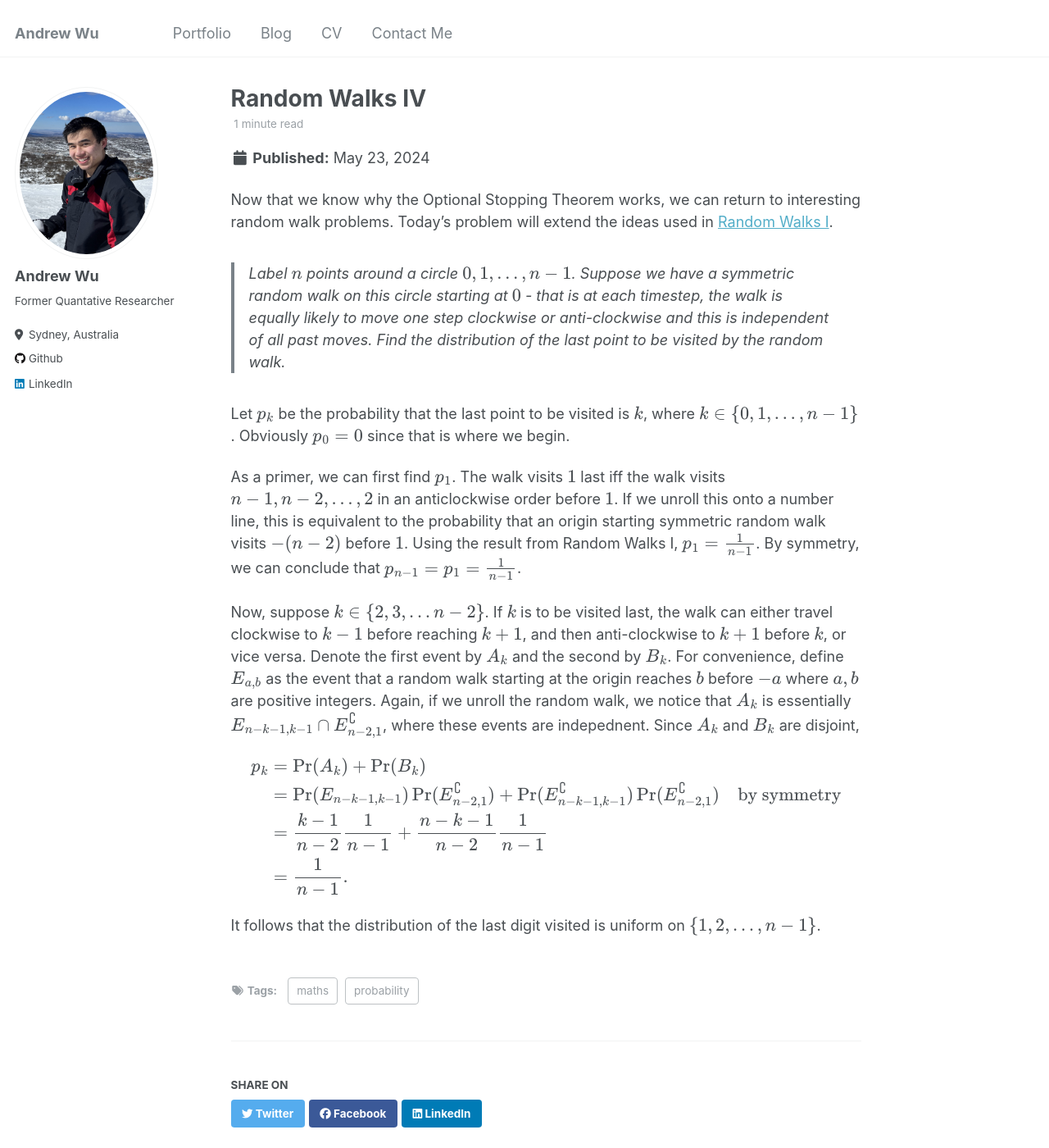
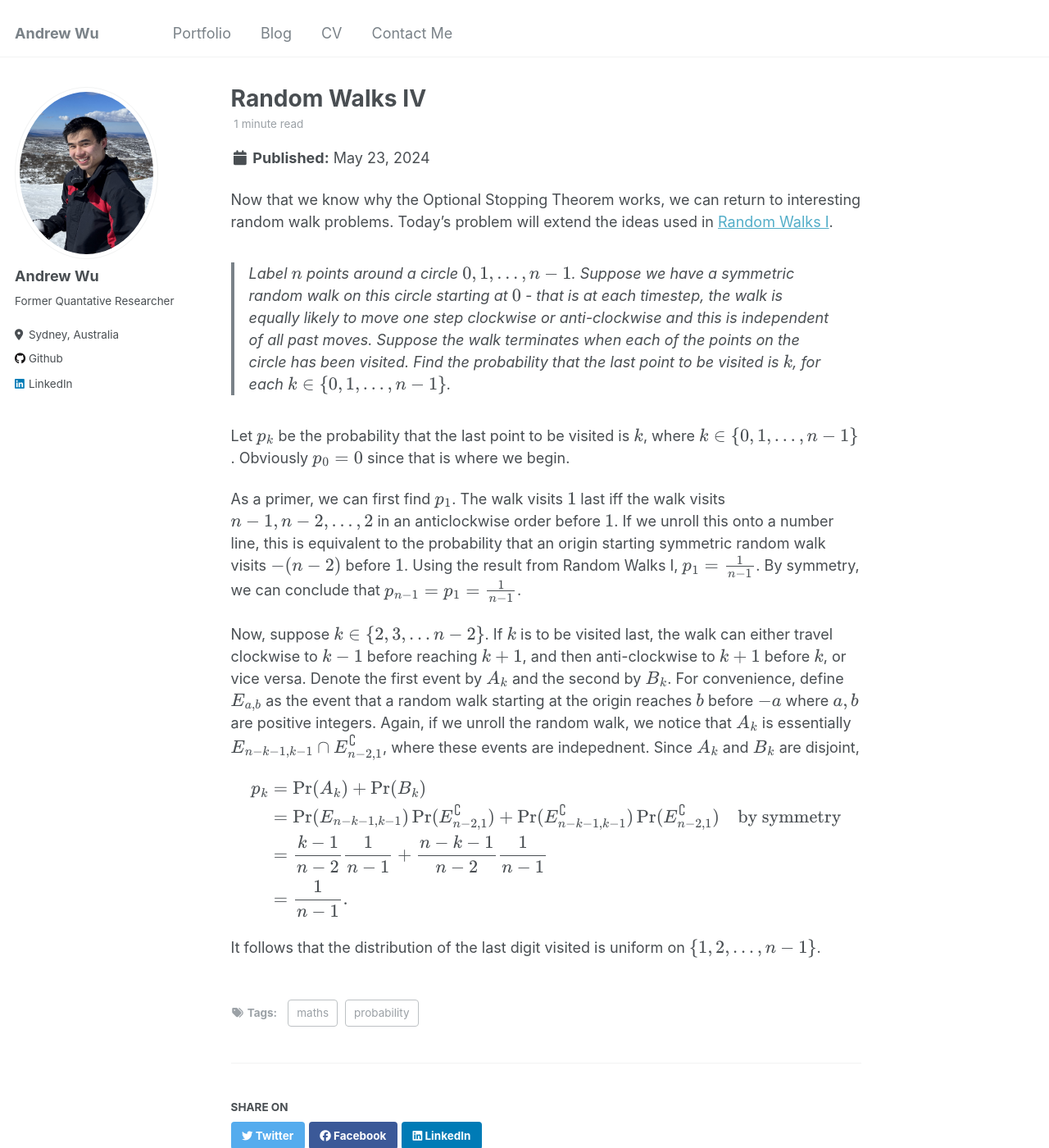
Before and after one commit to BrownianNotion/BrownianNotion.github.io, a Jekyll site: the page built from _posts/2024-05-23-blog-post-1.md, in a window 1280 px wide and 1400 px high. Shown: the whole window at 82% size. Built offline with Jekyll 4.4.1, drawn with Linux system fonts in a browser that asks for light colours; some of the changed text lies outside the part shown.

Commit message:
Post: Random walks V

```diff
--- a/_posts/2024-05-23-blog-post-1.md
+++ b/_posts/2024-05-23-blog-post-1.md
@@ -9,7 +9,7 @@ tags:
 
 Now that we know why the Optional Stopping Theorem works, we can return to interesting random walk problems. Today's problem will extend the ideas used in [Random Walks I](https://browniannotion.github.io/posts/2024/05/13/blog-post-1/).
 
-> Label \\(n\\) points around a circle \\(0, 1, \ldots, n-1\\). Suppose we have a symmetric random walk on this circle starting at \\(0\\) - that is at each timestep, the walk is equally likely to move one step clockwise or anti-clockwise and this is independent of all past moves. Find the distribution of the last point to be visited by the random walk.
+> Label \\(n\\) points around a circle \\(0, 1, \ldots, n-1\\). Suppose we have a symmetric random walk on this circle starting at \\(0\\) - that is at each timestep, the walk is equally likely to move one step clockwise or anti-clockwise and this is independent of all past moves. Suppose the walk terminates when each of the points on the circle has been visited. Find the probability that the last point to be visited is \\(k\\), for each \\(k\in\\{0, 1, \ldots, n-1\\}\\).
 
 Let \\(p_k\\) be the probability that the last point to be visited is \\(k\\), where \\(k\in\\{0, 1, \ldots, n-1\\}\\). Obviously \\(p_0 = 0\\) since that is where we begin.
 
```
Also changed, not shown: _posts/2024-05-24-blog-post1.md (added, +24 -0 lines).
